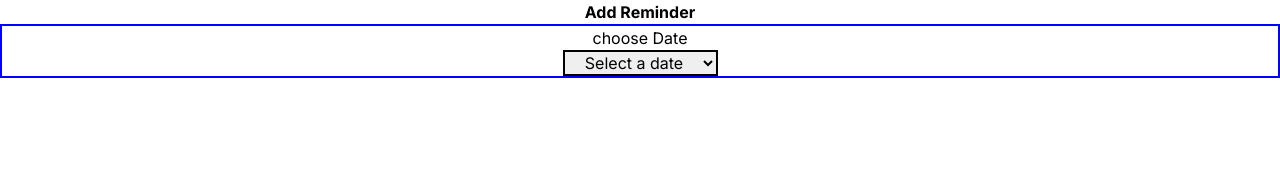
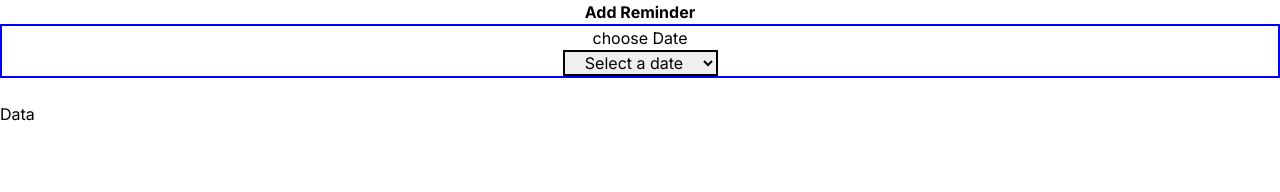
Before and after one commit to Chhavi0405/demos, a Next.js app in the folder reminder/: page / in a window 1280 px wide. Shown: the top 192 px of the page. Built offline with nearby package versions, Linux system fonts and the light colour scheme.

Commit message:
data show

```diff
--- a/reminder/app/page.tsx
+++ b/reminder/app/page.tsx
@@ -12,7 +12,7 @@ export default function Home() {
   const dispatch = useDispatch();
 
   const dataReminder = useSelector((state: any) => state.reminder.data);
-  // console.log(dataReminder,"selector")
+  console.log(dataReminder,"selector")
   // eslint-disable-next-line react-hooks/exhaustive-deps
   const getDate = () => {
     var dateArray = [];
@@ -40,6 +40,7 @@ export default function Home() {
     setSelectedDate(event.target.value);
   };
 
+  // const showData:[] = re
   console.log(addReminder, "addremindr");
 
   const handleSubmit = (event: any) => {
@@ -110,6 +111,16 @@ export default function Home() {
           </>
         )}
       </div>
+
+      <div>
+        <p>Data</p>
+        <ul>
+    {dataReminder?.map((item: any, index: any) => (
+      <li key={index}>{item?.text}</li>
+    ))}
+  </ul>
+
+      </div>
     </>
   );
 }
```
